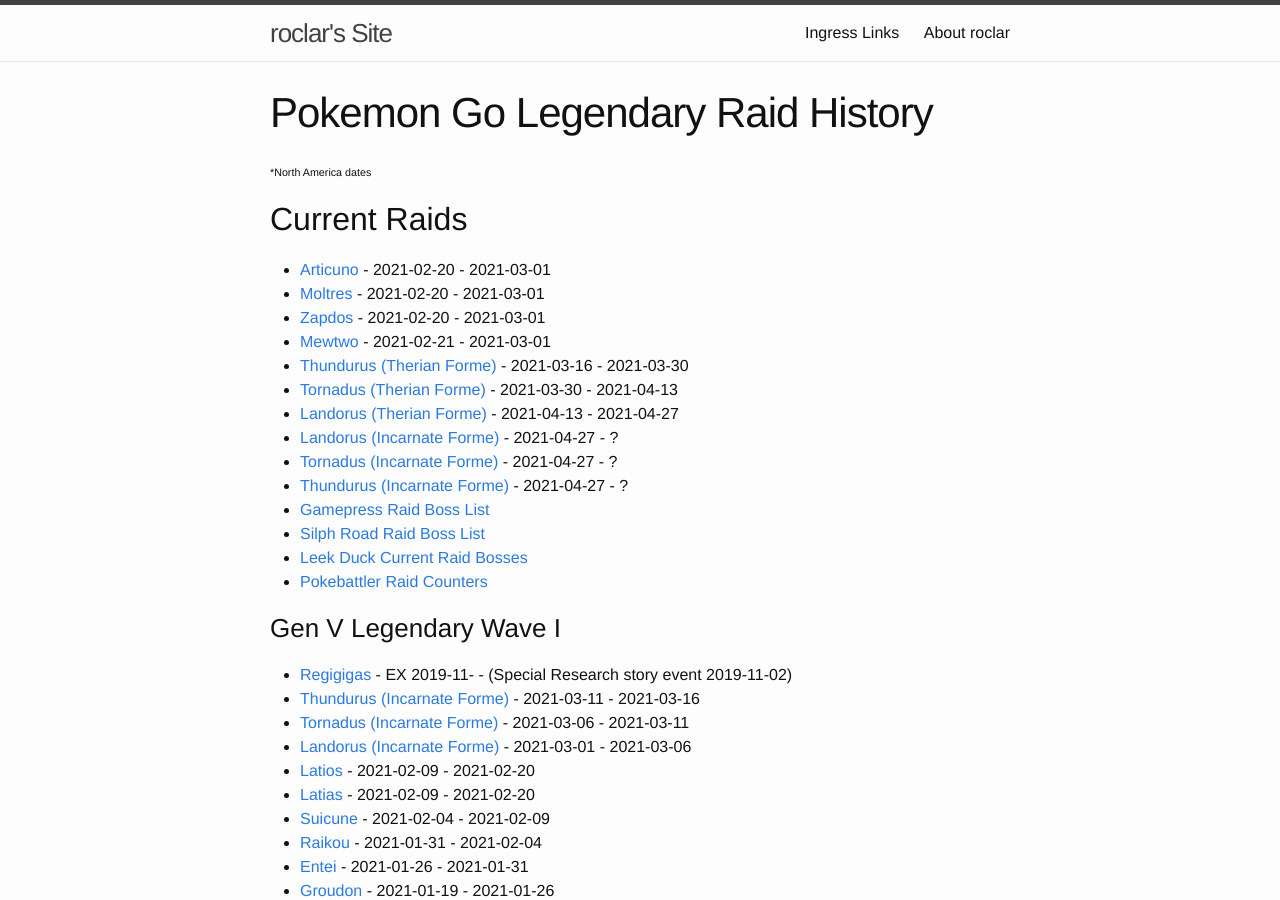
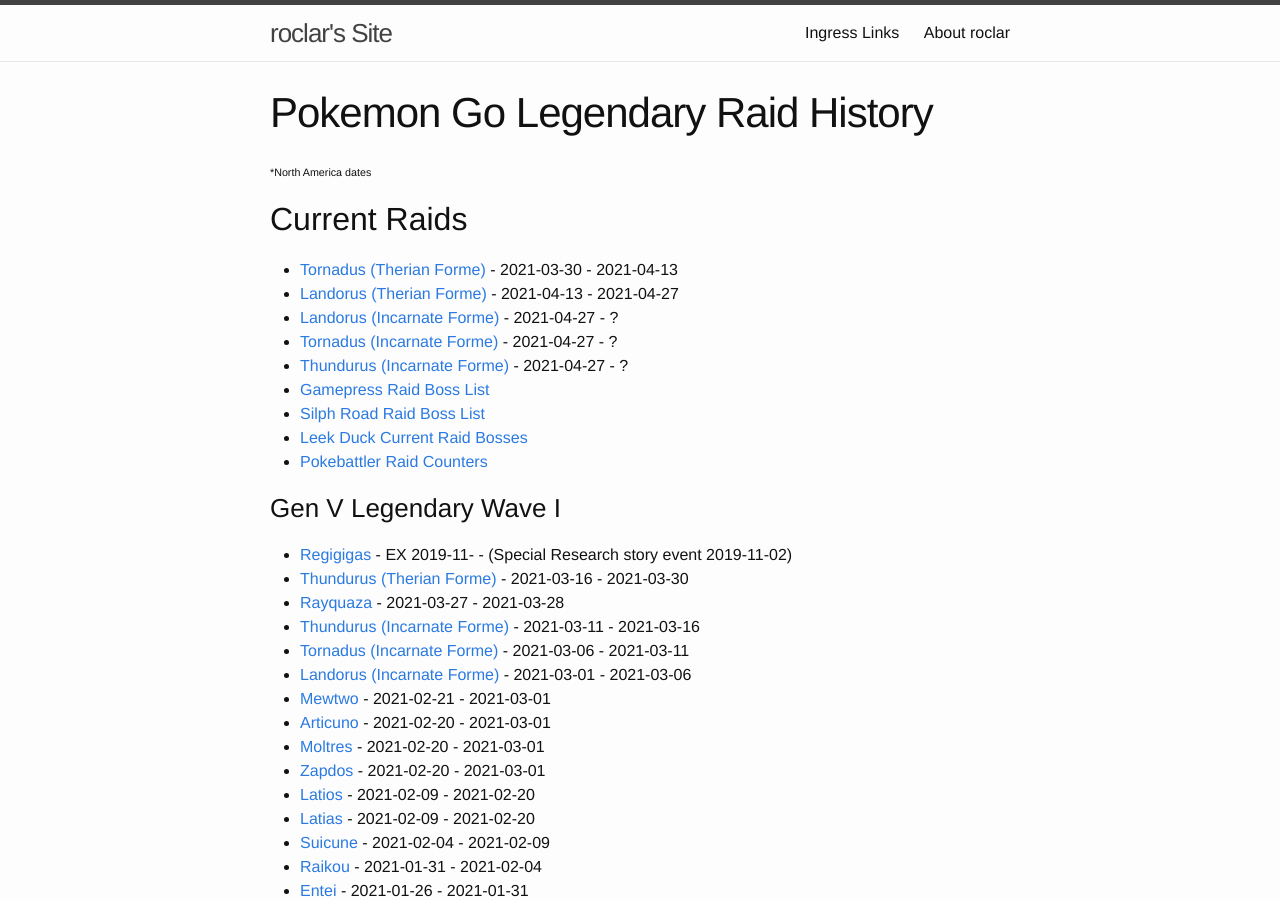
Before and after one commit to roclar/roclar.github.io, a Jekyll site: the page built from PoGoLegendaryHistory.md, in a window 1280 px wide and 900 px high. Built offline with Jekyll 4.4.1, drawn with Linux system fonts in a browser that asks for light colours; some of the changed lines change nothing that is shown.

Commit message:
Retired March finished legendaries

```diff
--- a/PoGoLegendaryHistory.md
+++ b/PoGoLegendaryHistory.md
@@ -7,11 +7,6 @@
 
 ## Current Raids
 
-- [Articuno](https://db.pokemongohub.net/pokemon/144) - 2021-02-20 - 2021-03-01
-- [Moltres](https://db.pokemongohub.net/pokemon/146) - 2021-02-20 - 2021-03-01
-- [Zapdos](https://db.pokemongohub.net/pokemon/145) - 2021-02-20 - 2021-03-01
-- [Mewtwo](https://db.pokemongohub.net/pokemon/150) - 2021-02-21 - 2021-03-01
-- [Thundurus (Therian Forme)](https://db.pokemongohub.net/pokemon/642?form=Therian) - 2021-03-16 - 2021-03-30
 - [Tornadus (Therian Forme)](https://db.pokemongohub.net/pokemon/641?form=Therian) - 2021-03-30 - 2021-04-13
 - [Landorus (Therian Forme)](https://db.pokemongohub.net/pokemon/645?form=Therian) - 2021-04-13 - 2021-04-27
 - [Landorus (Incarnate Forme)](https://db.pokemongohub.net/pokemon/645?form=Incarnate) - 2021-04-27 - ?
@@ -25,9 +20,15 @@
 ### Gen V Legendary Wave I
 
 - [Regigigas](https://db.pokemongohub.net/pokemon/486) - EX 2019-11- - (Special Research story event 2019-11-02)
+- [Thundurus (Therian Forme)](https://db.pokemongohub.net/pokemon/642?form=Therian) - 2021-03-16 - 2021-03-30
+- [Rayquaza](https://db.pokemongohub.net/pokemon/384) - 2021-03-27 - 2021-03-28
 - [Thundurus (Incarnate Forme)](https://db.pokemongohub.net/pokemon/642?form=Incarnate) - 2021-03-11 - 2021-03-16
 - [Tornadus (Incarnate Forme)](https://db.pokemongohub.net/pokemon/641?form=Incarnate) - 2021-03-06 - 2021-03-11
 - [Landorus (Incarnate Forme)](https://db.pokemongohub.net/pokemon/645?form=Incarnate) - 2021-03-01 - 2021-03-06
+- [Mewtwo](https://db.pokemongohub.net/pokemon/150) - 2021-02-21 - 2021-03-01
+- [Articuno](https://db.pokemongohub.net/pokemon/144) - 2021-02-20 - 2021-03-01
+- [Moltres](https://db.pokemongohub.net/pokemon/146) - 2021-02-20 - 2021-03-01
+- [Zapdos](https://db.pokemongohub.net/pokemon/145) - 2021-02-20 - 2021-03-01
 - [Latios](https://db.pokemongohub.net/pokemon/381) - 2021-02-09 - 2021-02-20
 - [Latias](https://db.pokemongohub.net/pokemon/380) - 2021-02-09 - 2021-02-20
 - [Suicune](https://db.pokemongohub.net/pokemon/245) - 2021-02-04 - 2021-02-09
```
